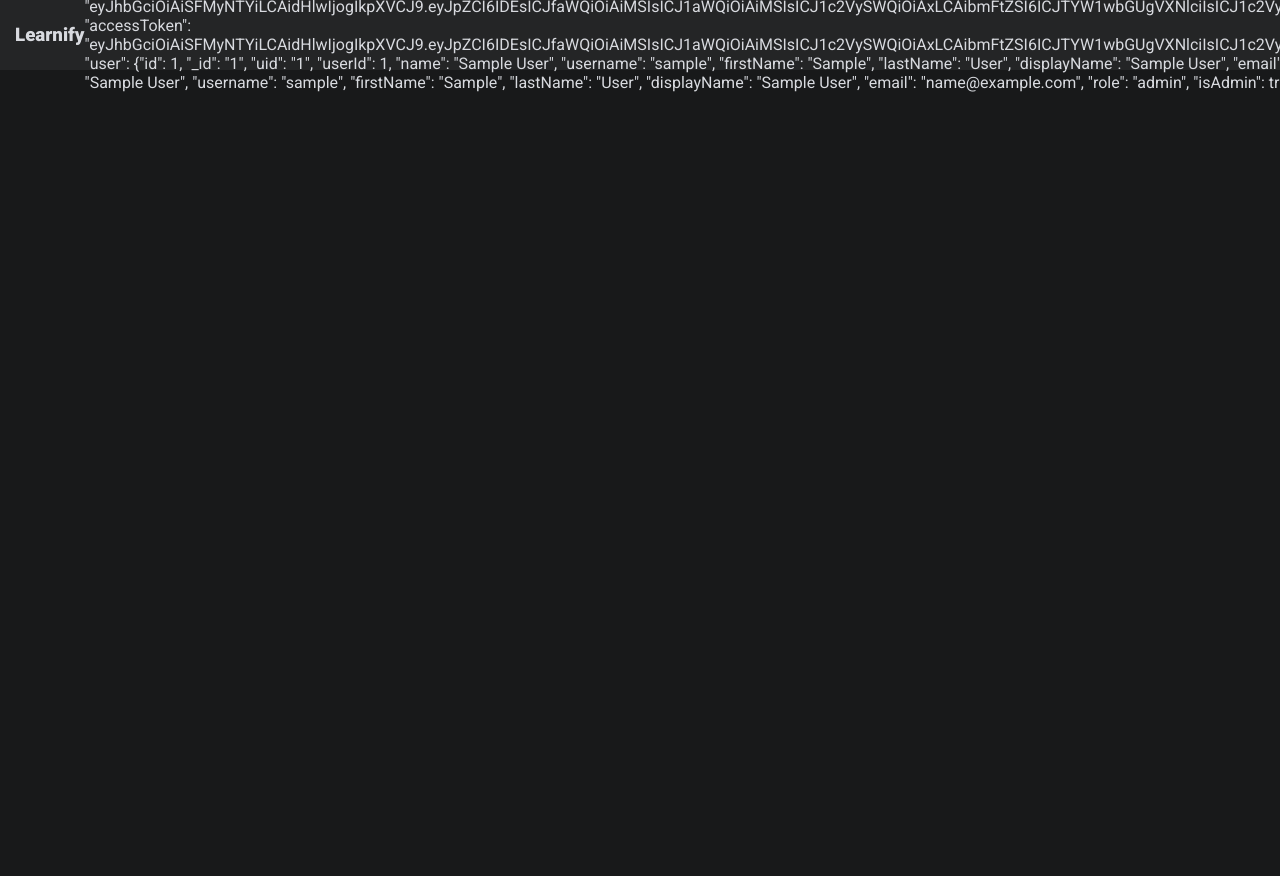
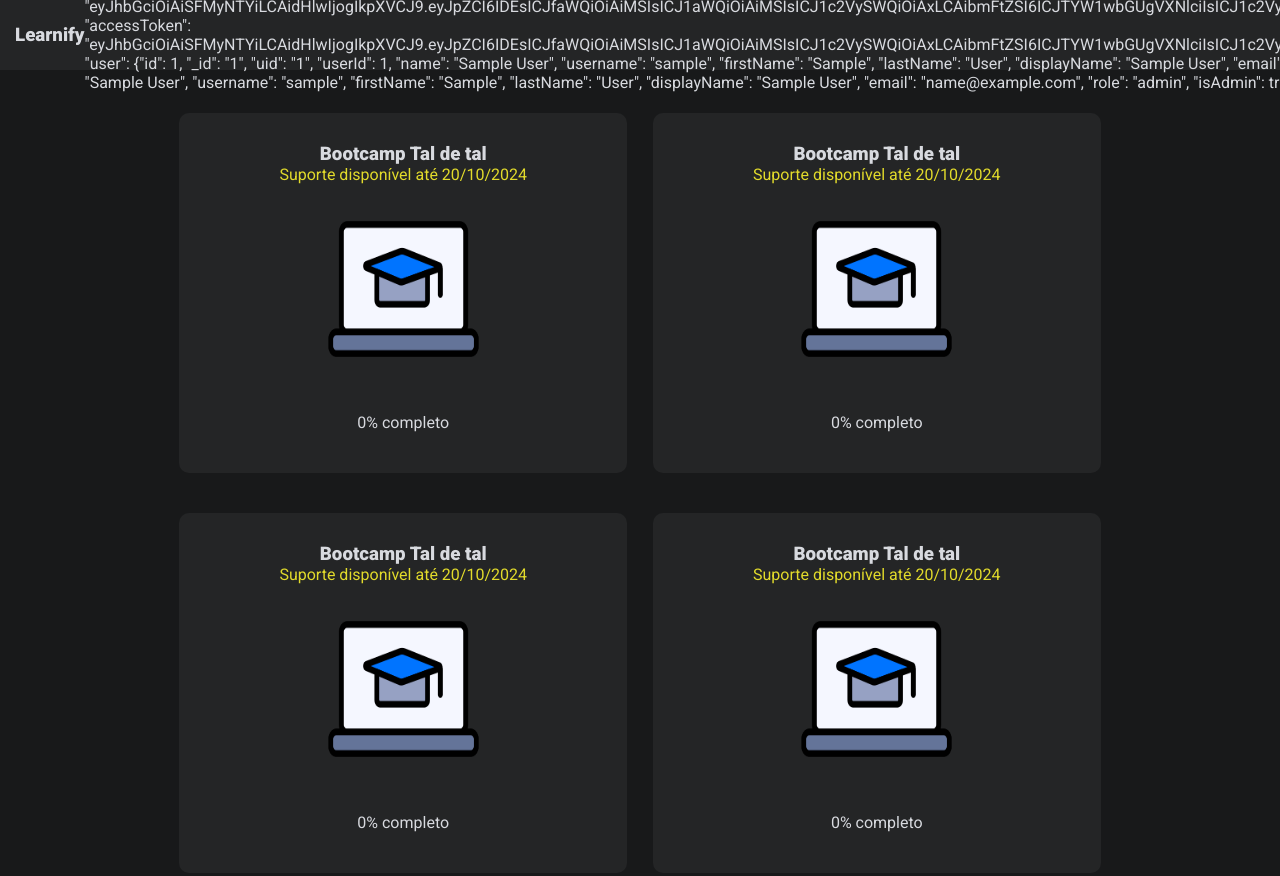
Before and after one commit to CairoDeAndrade/Learnify, a plain HTML site: page components/classroom/classroom.html in a window 1280 px wide. Shown: the top 876 px of the page. Before the commit the page ends 800 px from the top, so only its background shows below. Drawn offline with Linux system fonts and the light colour scheme; sample sign-in values are in the browser's storage.

Commit message:
style(classrooms): Classrooms page style

```diff
--- a/components/classroom/classroom.css
+++ b/components/classroom/classroom.css
@@ -1,3 +1,4 @@
+/* Toolbar */
 .toolbar > .user-info {
   margin-left: auto;
   display: flex;
@@ -7,5 +8,49 @@
 header > .user-info > img {
   width: 40px;
   height: 40px;
+
   margin-left: 10px;
 }
+
+/* Classrooms */
+.container {
+    width: 100%;
+    height: 100vh;
+    margin: 0 auto;
+
+    display: flex;
+    justify-content: center;
+    flex-wrap: wrap;
+}
+
+.container > .classroom {
+    width: 35%;
+    height: 45%;
+    padding: 30px;
+
+    display: flex;
+    flex-direction: column;
+    align-items: center;
+    margin: 1%;
+
+    cursor: pointer;
+    border-radius: 10px;
+}
+
+.container > .classroom:hover {
+  background-color: #2e2f30;
+  transform: scale(1.015);
+}
+
+.classroom > .info {
+  display: flex;
+  flex-direction: column;
+  align-items: center;
+}
+
+.classroom > img {
+  width: 40%;
+  height: 70%;
+
+  margin-bottom: 5%;
+}
--- a/components/classroom/classroom.html
+++ b/components/classroom/classroom.html
@@ -4,7 +4,11 @@
     <meta charset="UTF-8" />
     <meta name="viewport" content="width=device-width, initial-scale=1.0" />
     <title>Learnify</title>
-    <link rel="icon" href="/assets/images/education-technology.png" type="image/png" />
+    <link
+      rel="icon"
+      href="/assets/images/education-technology.png"
+      type="image/png"
+    />
     <link rel="stylesheet" href="/components/classroom/classroom.css" />
 
     <!-- Roboto font -->
@@ -24,10 +28,44 @@
         <img src="/assets/images/user.png" alt="User photo" />
       </div>
     </header>
+    <main class="container">
+      <div class="classroom primary-color">
+        <div class="info">
+          <h3 class="roboto-black">Bootcamp Tal de tal</h3>
+          <p class="warn-font">Suporte disponível até 20/10/2024</p>
+        </div>
+        <img src="/assets/images/image.png" alt="image">
+        <p class="percentage">0% completo</p>
+      </div>
+      <div class="classroom primary-color">
+        <div class="info">
+          <h3 class="roboto-black">Bootcamp Tal de tal</h3>
+          <p class="warn-font">Suporte disponível até 20/10/2024</p>
+        </div>
+        <img src="/assets/images/image.png" alt="image">
+        <p class="percentage">0% completo</p>
+      </div>
+      <div class="classroom primary-color">
+        <div class="info">
+          <h3 class="roboto-black">Bootcamp Tal de tal</h3>
+          <p class="warn-font">Suporte disponível até 20/10/2024</p>
+        </div>
+        <img src="/assets/images/image.png" alt="image">
+        <p class="percentage">0% completo</p>
+      </div>
+      <div class="classroom primary-color">
+        <div class="info">
+          <h3 class="roboto-black">Bootcamp Tal de tal</h3>
+          <p class="warn-font">Suporte disponível até 20/10/2024</p>
+        </div>
+        <img src="/assets/images/image.png" alt="image">
+        <p class="percentage">0% completo</p>
+      </div>
+    </main>
 
     <!-- JS -->
     <script src="/services/login-service.js"></script>
-    <script src="/components/classroom/classroom.js"></script>
+    <script src="/services/classroom-service.js"></script>
     <script>
       document.addEventListener("DOMContentLoaded", getStudentUsername(event));
     </script>
```
Also changed, not shown: assets/images/image.png (added), services/classroom-service.js (renamed from components/classroom/classroom.js).
